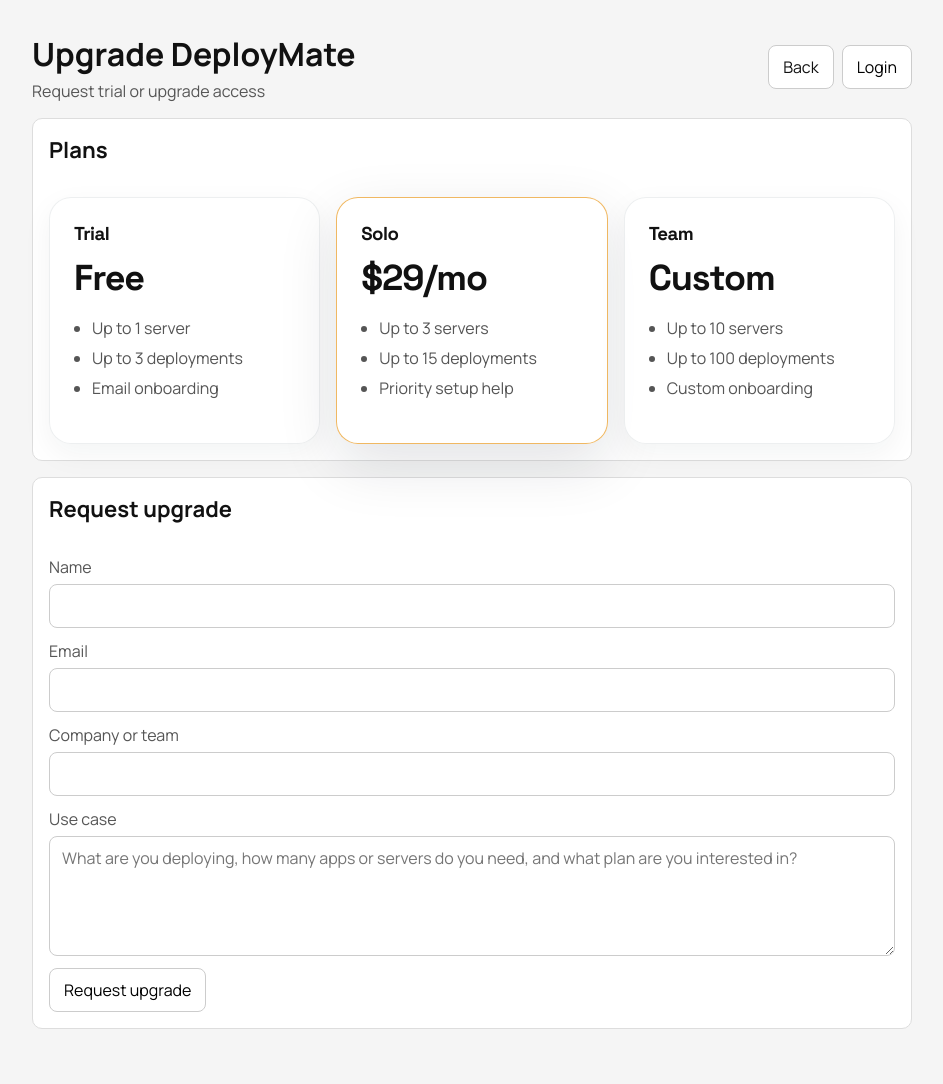
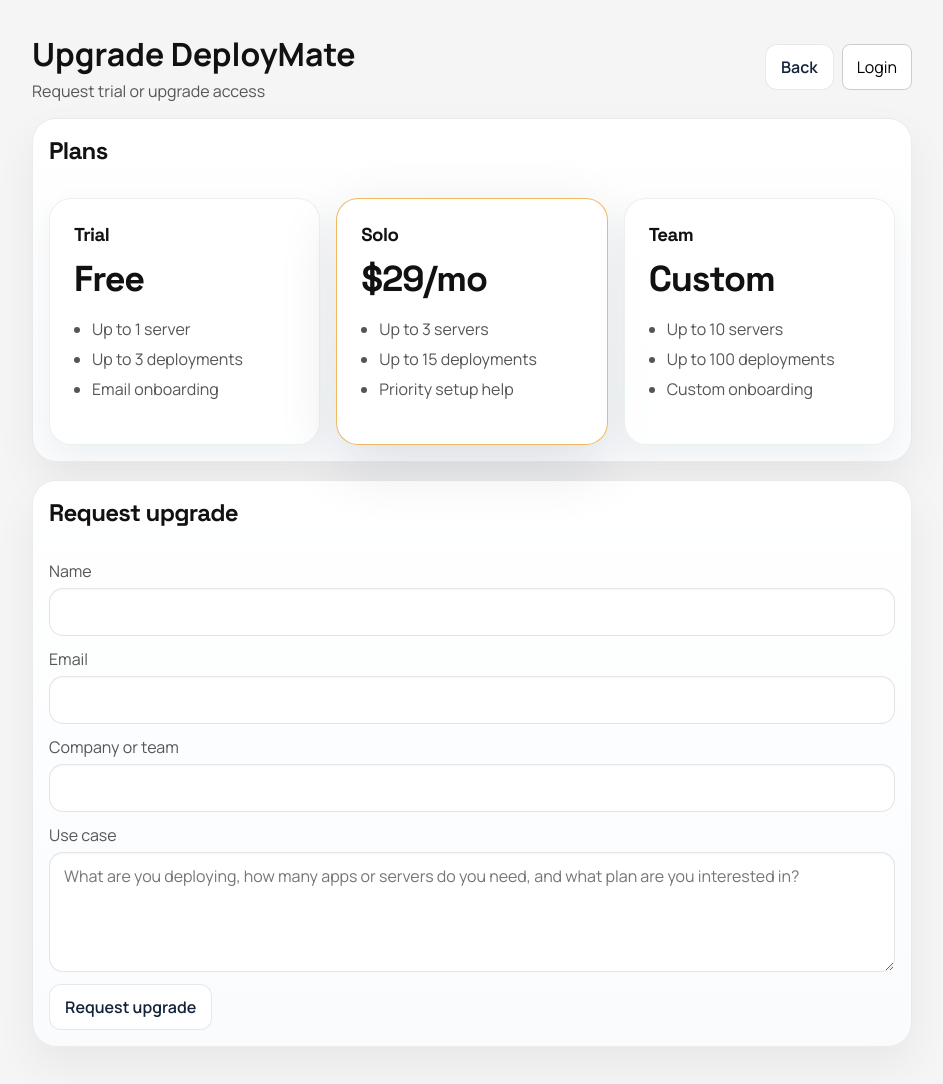
Before and after one commit to AlexGerlitz/deploymate, a Next.js app in the folder frontend/: page /upgrade in a window 1280 px wide. Shown: the top 1084 px of the page, without its empty margins (168-1111 px from the left). Built offline with nearby package versions, Linux system fonts and the light colour scheme; no server answers.

Commit message:
Refine workspace section surfaces

```diff
--- a/frontend/app/globals.css
+++ b/frontend/app/globals.css
@@ -312,26 +312,36 @@ a {
 }
 
 .filterTabs button {
-  border: 1px solid #ccc;
+  border: 1px solid rgba(19, 34, 56, 0.1);
   border-radius: 999px;
-  background: #fff;
-  padding: 8px 12px;
+  background: rgba(255, 255, 255, 0.9);
+  padding: 9px 14px;
   font: inherit;
+  color: #425066;
+  font-weight: 600;
 }
 
 .filterTabs button.active {
-  border-color: #111;
-  background: #111;
+  border-color: #132238;
+  background: #132238;
   color: #fff;
+  box-shadow: 0 12px 24px rgba(19, 34, 56, 0.16);
 }
 
 .formCard {
-  margin-bottom: 16px;
+  margin-bottom: 18px;
+  border: 1px solid rgba(19, 34, 56, 0.08);
+  border-radius: 24px;
+  background:
+    linear-gradient(180deg, rgba(255, 255, 255, 0.97) 0%, rgba(249, 251, 253, 0.97) 100%);
+  box-shadow: 0 18px 42px rgba(17, 24, 39, 0.06);
 }
 
 .formCard h2 {
   margin: 0 0 16px;
-  font-size: 22px;
+  font-family: var(--font-display), sans-serif;
+  font-size: 24px;
+  letter-spacing: -0.03em;
 }
 
 .form {
@@ -356,10 +366,11 @@ a {
 .field select,
 .field textarea {
   width: 100%;
-  border: 1px solid #ccc;
-  border-radius: 8px;
-  background: #fff;
-  padding: 10px 12px;
+  border: 1px solid rgba(19, 34, 56, 0.12);
+  border-radius: 14px;
+  background: rgba(255, 255, 255, 0.98);
+  padding: 12px 14px;
+  box-shadow: inset 0 1px 2px rgba(17, 24, 39, 0.03);
   font: inherit;
 }
 
@@ -376,10 +387,12 @@ a {
 }
 
 .formActions button {
-  border: 1px solid #ccc;
-  border-radius: 8px;
-  background: #fff;
-  padding: 10px 14px;
+  border: 1px solid rgba(19, 34, 56, 0.1);
+  border-radius: 12px;
+  background: rgba(255, 255, 255, 0.94);
+  padding: 11px 15px;
+  color: #132238;
+  font-weight: 600;
 }
 
 .formHint {
@@ -549,6 +562,10 @@ a {
   margin-top: 0;
 }
 
+.sectionHeader p {
+  color: #5f6675;
+}
+
 .envRow {
   display: grid;
   grid-template-columns: minmax(0, 1fr) minmax(0, 1fr) auto;
@@ -564,10 +581,12 @@ a {
   display: inline-flex;
   align-items: center;
   justify-content: center;
-  border: 1px solid #ccc;
-  border-radius: 8px;
-  background: #fff;
-  padding: 10px 14px;
+  border: 1px solid rgba(19, 34, 56, 0.1);
+  border-radius: 12px;
+  background: rgba(255, 255, 255, 0.94);
+  padding: 11px 15px;
+  color: #132238;
+  font-weight: 600;
 }
 
 .inlineLink {
@@ -579,11 +598,12 @@ a {
   display: inline-flex;
   align-items: center;
   justify-content: center;
-  border: 1px solid #d99;
-  border-radius: 8px;
-  background: #fff1f1;
+  border: 1px solid rgba(157, 28, 28, 0.18);
+  border-radius: 12px;
+  background: #fff3f2;
   color: #8a1f1f;
-  padding: 10px 14px;
+  padding: 11px 15px;
+  font-weight: 600;
 }
 
 .row {
@@ -615,7 +635,11 @@ a {
 }
 
 .label {
-  color: #666;
+  color: #6b7280;
+  font-size: 13px;
+  font-weight: 700;
+  letter-spacing: 0.04em;
+  text-transform: uppercase;
 }
 
 .status {
@@ -689,11 +713,11 @@ a {
 
 .empty {
   padding: 24px;
-  border: 1px dashed #ccc;
-  border-radius: 10px;
-  background: #fff;
+  border: 1px dashed rgba(19, 34, 56, 0.18);
+  border-radius: 18px;
+  background: rgba(255, 255, 255, 0.82);
   text-align: center;
-  color: #666;
+  color: #5f6675;
 }
 
 code {
@@ -718,17 +742,15 @@ code {
 
 .timeline {
   display: grid;
-  gap: 12px;
+  gap: 14px;
 }
 
 .timelineItem {
-  padding-top: 12px;
-  border-top: 1px solid #eee;
-}
-
-.timelineItem:first-child {
-  padding-top: 0;
-  border-top: 0;
+  padding: 16px;
+  border: 1px solid rgba(19, 34, 56, 0.08);
+  border-radius: 18px;
+  background: rgba(255, 255, 255, 0.92);
+  box-shadow: inset 0 1px 0 rgba(255, 255, 255, 0.45);
 }
 
 .diagnosticsGrid {
@@ -738,10 +760,10 @@ code {
 }
 
 .diagnosticItem {
-  padding: 12px;
-  border: 1px solid #eee;
-  border-radius: 10px;
-  background: #fcfcfd;
+  padding: 14px;
+  border: 1px solid rgba(19, 34, 56, 0.08);
+  border-radius: 16px;
+  background: rgba(247, 250, 252, 0.92);
 }
 
 .diagnosticItem p {
@@ -757,8 +779,20 @@ code {
 .diagnosticMeta {
   display: grid;
   gap: 6px;
-  color: #555;
+  color: #556172;
   font-size: 14px;
+}
+
+.compactList {
+  margin-top: 18px;
+}
+
+.compactCard {
+  border: 1px solid rgba(19, 34, 56, 0.08);
+  border-radius: 20px;
+  background:
+    linear-gradient(180deg, rgba(255, 255, 255, 0.98) 0%, rgba(249, 251, 253, 0.98) 100%);
+  box-shadow: 0 14px 30px rgba(17, 24, 39, 0.05);
 }
 
 .landingPage {
@@ -1649,6 +1683,11 @@ button.landingButton.primaryButton:disabled {
     grid-template-columns: repeat(2, minmax(0, 1fr));
   }
 
+  .compactList {
+    grid-template-columns: repeat(2, minmax(0, 1fr));
+    align-items: start;
+  }
+
   .landingGrid,
   .stepsGrid,
   .pricingGrid {
```
